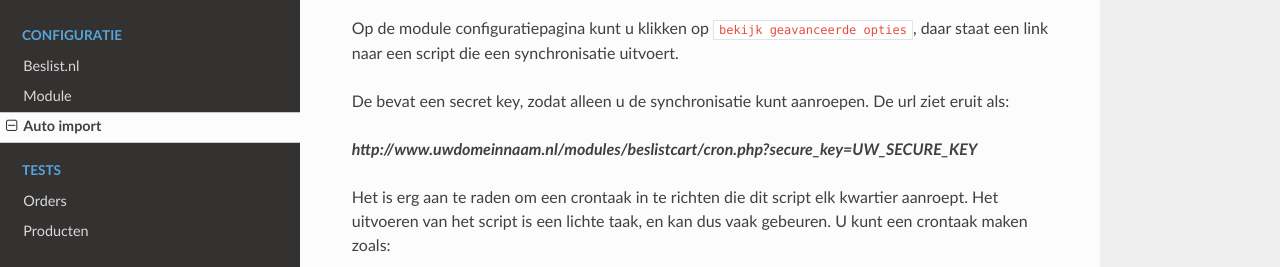
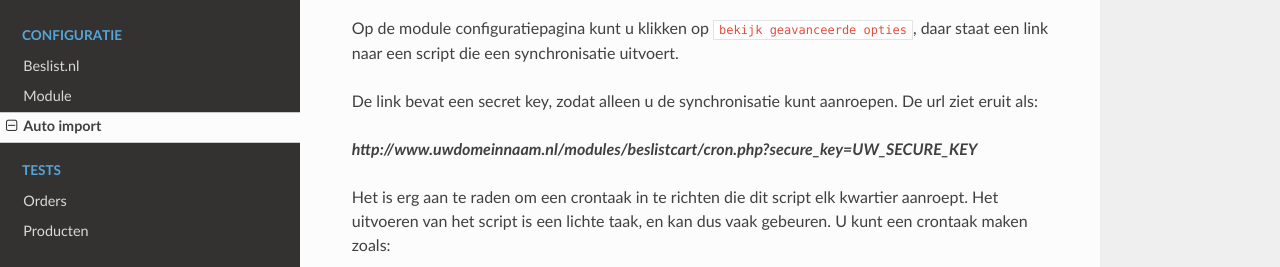
Before and after one commit to werkaandewebshop/prestashop-beslistcart-docs, an MkDocs documentation site: the page built from docs/configuratie/cron.md, in a window 1280 px wide. Shown: the part 143-410 px from the top of the page. Built offline with MkDocs 1.6.1, drawn with Linux system fonts in a browser that asks for light colours; nearby versions of some CDN libraries; old or Windows-style settings are respelled for this version of MkDocs.

```diff
--- a/docs/configuratie/cron.md
+++ b/docs/configuratie/cron.md
@@ -2,7 +2,7 @@
 
 Op de module configuratiepagina kunt u klikken op `bekijk geavanceerde opties`, daar staat een link naar een script die een synchronisatie uitvoert.
 
-De bevat een secret key, zodat alleen u de synchronisatie kunt aanroepen. De url ziet eruit als:
+De link bevat een secret key, zodat alleen u de synchronisatie kunt aanroepen. De url ziet eruit als:
 
 ***http://www.uwdomeinnaam.nl/modules/beslistcart/cron.php?secure_key=UW_SECURE_KEY***
 
```
Also changed, not shown: docs/gebruik/producten/producten.md (+2 -2 lines), 2 other files.
